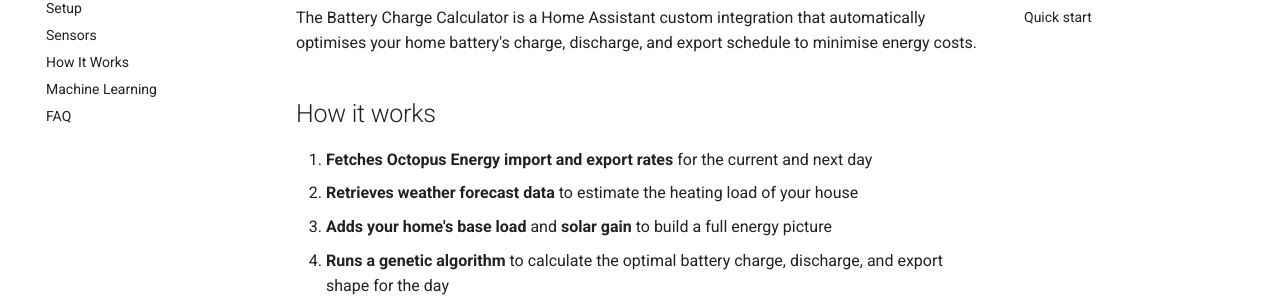
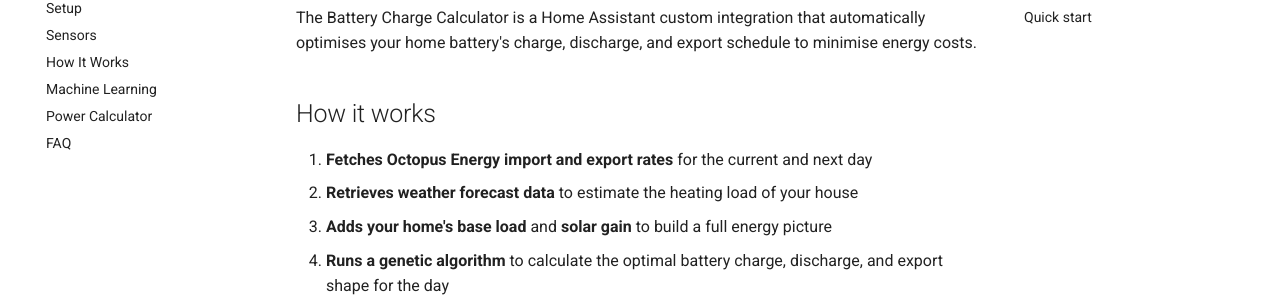
Before and after one commit to RJN368/HomeAssistant-BatteryChargeCalculator, an MkDocs documentation site: the page built from _docs/index.md, in a window 1280 px wide. Shown: the part 175-475 px from the top of the page. Built offline with MkDocs 1.6.1 and Material for MkDocs 9.7.7, drawn with Linux system fonts in a browser that asks for light colours; comment, search, counter and statistics services are not loaded.

Commit message:
docs: add power_calculator-enhancement.md to nav

```diff
--- a/mkdocs.yml
+++ b/mkdocs.yml
@@ -9,6 +9,7 @@
   - Sensors: sensors.md
   - How It Works: how-it-works.md
   - Machine Learning: machine-learning.md
+  - Power Calculator: power_calculator-enhancement.md
   - FAQ: faq.md
 
 # extra:
```
